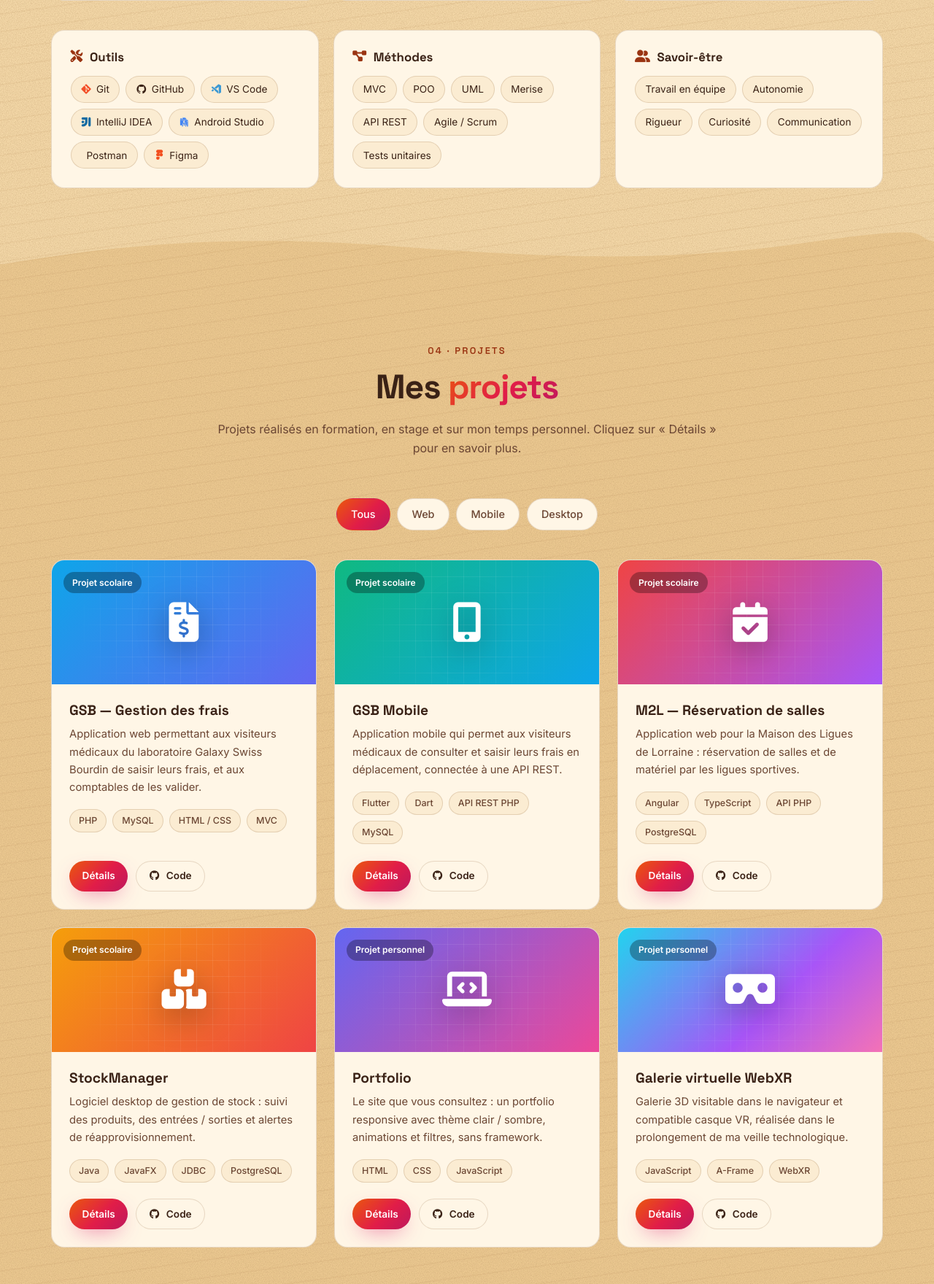
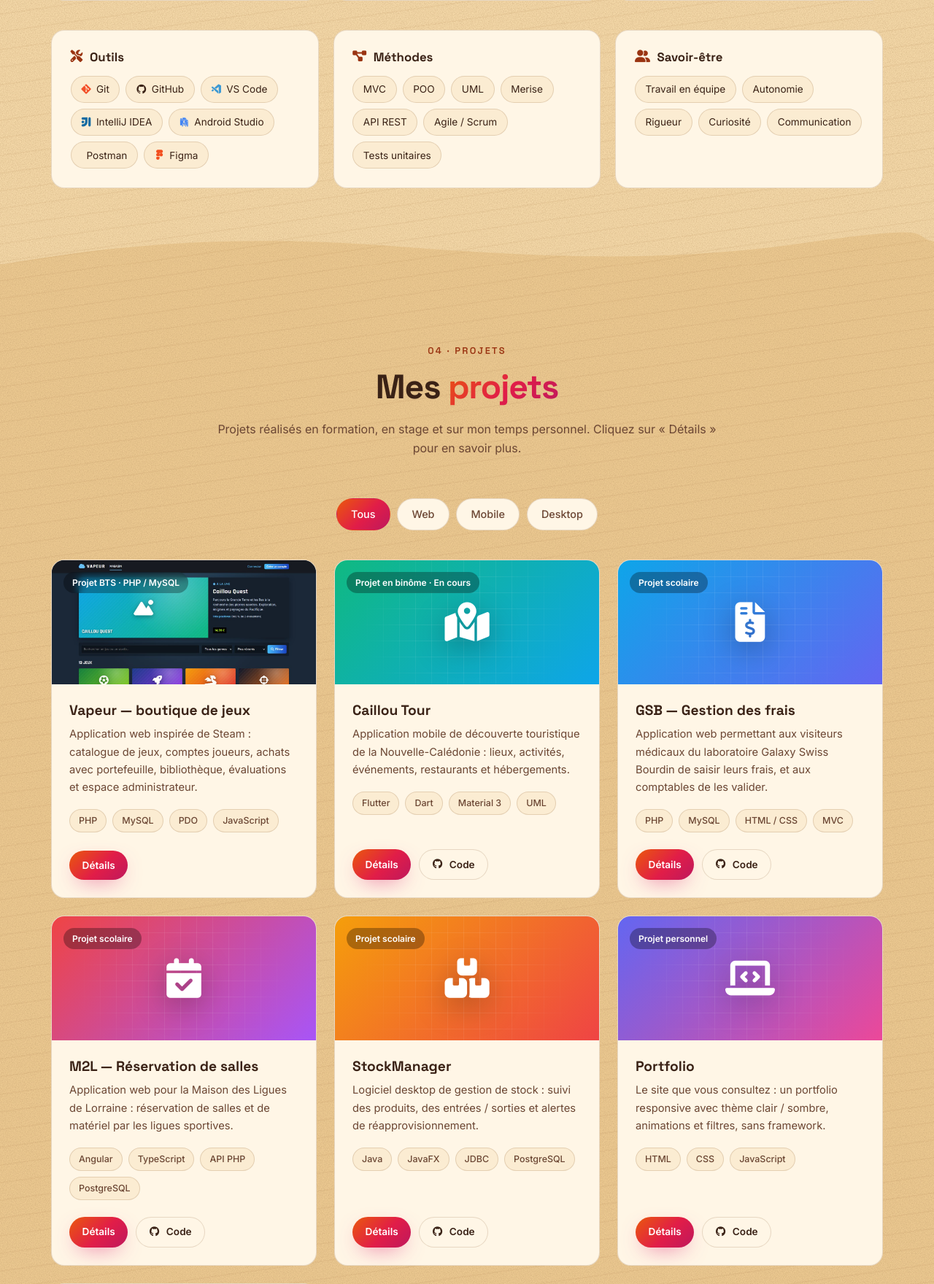
Before and after one commit to zixow/Projet_Portfolio, a PHP site: page / in a window 1280 px wide. Shown: the part 3930-5690 px from the top of the page at 73% size. Run offline with PHP 8.4, Linux system fonts and the light colour scheme; some libraries are stand-ins or nearby versions.

Commit message:
Ajout des projets Caillou Tour et Vapeur
- Caillou Tour : application mobile Flutter de découverte touristique
  de la Nouvelle-Calédonie (en binôme), avec les diagrammes UML
  (cas d'utilisation et classes) ; remplace l'exemple « GSB Mobile »
- Vapeur : boutique de jeux en PHP / MySQL inspirée de Steam,
  avec captures d'écran
- Galerie d'images dans le détail des projets
- Compteur de projets passé à 7

Co-Authored-By: Claude Opus 5.5 <noreply@anthropic.com>

```diff
--- a/css/style.css
+++ b/css/style.css
@@ -925,6 +925,19 @@ sup { font-size: 0.72em; line-height: 0; }
 .project-card__media--4 { background: linear-gradient(135deg, #f59e0b, #ef4444); }
 .project-card__media--5 { background: linear-gradient(135deg, #6366f1, #ec4899); }
 .project-card__media--6 { background: linear-gradient(135deg, #22d3ee, #a855f7 60%, #f472b6); }
+/* Carte avec une vraie capture d'écran du projet */
+.project-card__media--photo { background: #1b2838; }
+.project-card__media--photo::before { display: none; }
+.project-card__media--photo img {
+  position: absolute;
+  inset: 0;
+  width: 100%;
+  height: 100%;
+  object-fit: cover;
+  object-position: top;
+  transition: transform 0.5s var(--ease);
+}
+.project-card:hover .project-card__media--photo img { transform: scale(1.05); }
 .project-card__type {
   position: absolute;
   top: 1rem;
--- a/index.html
+++ b/index.html
@@ -146,7 +146,7 @@
 
                 <div class="about__stats reveal">
                     <div class="stat"><span class="stat__number" data-count>9</span><span class="stat__label">Technologies</span></div>
-                    <div class="stat"><span class="stat__number" data-count>6</span><span class="stat__label">Projets réalisés</span></div>
+                    <div class="stat"><span class="stat__number" data-count>7</span><span class="stat__label">Projets réalisés</span></div>
                     <div class="stat"><span class="stat__number" data-count>2</span><span class="stat__label">Stages en entreprise</span></div>
                     <div class="stat"><span class="stat__number" data-count>4</span><span class="stat__label">Certifications</span></div>
                 </div>
@@ -366,6 +366,110 @@
             <!-- À MODIFIER : remplacez ces projets par les vôtres et ajoutez vos liens GitHub -->
             <div class="projects__grid">
 
+                <!-- Vapeur (projet réel) -->
+                <article class="card card--hover project-card tilt reveal" data-category="web">
+                    <div class="project-card__media project-card__media--photo">
+                        <img src="assets/projets/vapeur-magasin.jpg" alt="" loading="lazy">
+                        <span class="project-card__type">Projet BTS · PHP / MySQL</span>
+                    </div>
+                    <div class="project-card__body">
+                        <h3>Vapeur — boutique de jeux</h3>
+                        <p>Application web inspirée de Steam : catalogue de jeux, comptes joueurs, achats avec portefeuille, bibliothèque, évaluations et espace administrateur.</p>
+                        <ul class="tech-list"><li>PHP</li><li>MySQL</li><li>PDO</li><li>JavaScript</li></ul>
+                        <div class="project-card__actions">
+                            <button class="btn btn--small btn--primary" type="button" data-open-project>Détails</button>
+                        </div>
+                    </div>
+                    <template>
+                        <span class="modal__tag">Projet BTS · Web · PHP / MySQL</span>
+                        <h3>Vapeur — boutique de jeux inspirée de Steam</h3>
+                        <p>Application web de vente de jeux vidéo : les joueurs créent un compte, achètent des jeux avec leur portefeuille (argent fictif), les retrouvent dans leur bibliothèque et les évaluent. Un administrateur gère le catalogue.</p>
+                        <div class="modal__gallery">
+                            <figure>
+                                <a href="assets/projets/vapeur-magasin.jpg" target="_blank" rel="noopener"><img src="assets/projets/vapeur-magasin.jpg" alt="Page du magasin de Vapeur" loading="lazy"></a>
+                                <figcaption>Le magasin</figcaption>
+                            </figure>
+                            <figure>
+                                <a href="assets/projets/vapeur-fiche-jeu.jpg" target="_blank" rel="noopener"><img src="assets/projets/vapeur-fiche-jeu.jpg" alt="Fiche d'un jeu avec ses évaluations" loading="lazy"></a>
+                                <figcaption>Fiche d'un jeu et évaluations</figcaption>
+                            </figure>
+                        </div>
+                        <h4>Fonctionnalités</h4>
+                        <ul>
+                            <li>Catalogue avec recherche, filtre par genre et tri (prix, date, évaluations)</li>
+                            <li>Inscription et connexion par pseudo ou e-mail</li>
+                            <li>Achat d'un jeu débité du portefeuille, puis ajout à la bibliothèque</li>
+                            <li>Évaluations « recommandé / non recommandé » comme sur Steam</li>
+                            <li>Espace administrateur : statistiques des ventes et gestion des jeux (ajout, modification, suppression)</li>
+                        </ul>
+                        <h4>Base de données</h4>
+                        <ul>
+                            <li>5 tables : utilisateur, genre, jeu, bibliothèque et avis</li>
+                            <li>Clés étrangères, clé primaire composée, contraintes UNIQUE et CHECK</li>
+                            <li>Achat réalisé dans une transaction SQL : débit et ajout réussissent ensemble ou pas du tout</li>
+                        </ul>
+                        <h4>Sécurité</h4>
+                        <ul>
+                            <li>Requêtes préparées PDO contre les injections SQL</li>
+                            <li>Mots de passe hachés avec password_hash (bcrypt)</li>
+                            <li>Protection contre les failles XSS et CSRF, contrôle des rôles</li>
+                        </ul>
+                        <div class="tags"><span>PHP</span><span>MySQL</span><span>PDO</span><span>HTML</span><span>CSS</span><span>JavaScript</span><span>Git</span></div>
+                    </template>
+                </article>
+
+                <!-- Caillou Tour (projet réel) -->
+                <article class="card card--hover project-card tilt reveal" data-category="mobile">
+                    <div class="project-card__media project-card__media--2">
+                        <i class="fa-solid fa-map-location-dot" aria-hidden="true"></i>
+                        <span class="project-card__type">Projet en binôme · En cours</span>
+                    </div>
+                    <div class="project-card__body">
+                        <h3>Caillou Tour</h3>
+                        <p>Application mobile de découverte touristique de la Nouvelle-Calédonie : lieux, activités, événements, restaurants et hébergements.</p>
+                        <ul class="tech-list"><li>Flutter</li><li>Dart</li><li>Material 3</li><li>UML</li></ul>
+                        <div class="project-card__actions">
+                            <button class="btn btn--small btn--primary" type="button" data-open-project>Détails</button>
+                            <a href="https://github.com/zixow/POO_nathan_weinim" class="btn btn--small btn--ghost" target="_blank" rel="noopener"><i class="fa-brands fa-github"></i> Code</a>
+                        </div>
+                    </div>
+                    <template>
+                        <span class="modal__tag">Projet scolaire en binôme · Mobile · En cours</span>
+                        <h3>Caillou Tour</h3>
+                        <p>Application mobile pour un office du tourisme : elle aide les visiteurs à découvrir la Nouvelle-Calédonie (lieux touristiques, activités, événements, restaurants et hébergements).</p>
+                        <h4>Conception (UML)</h4>
+                        <ul>
+                            <li>Diagramme de cas d'utilisation avec trois acteurs : visiteur, membre et administrateur</li>
+                            <li>Diagramme de classes : utilisateurs, lieux, catégories, activités, événements, restaurants, hébergements et favoris</li>
+                        </ul>
+                        <div class="modal__gallery">
+                            <figure>
+                                <a href="assets/projets/caillou-tour-cas-utilisation.jpg" target="_blank" rel="noopener"><img src="assets/projets/caillou-tour-cas-utilisation.jpg" alt="Diagramme de cas d'utilisation de Caillou Tour" loading="lazy"></a>
+                                <figcaption>Cas d'utilisation</figcaption>
+                            </figure>
+                            <figure>
+                                <a href="assets/projets/caillou-tour-classes.jpg" target="_blank" rel="noopener"><img src="assets/projets/caillou-tour-classes.jpg" alt="Diagramme de classes de Caillou Tour" loading="lazy"></a>
+                                <figcaption>Diagramme de classes</figcaption>
+                            </figure>
+                        </div>
+                        <h4>Fonctionnalités réalisées</h4>
+                        <ul>
+                            <li>Navigation par onglets (Accueil, Hôtels, Commentaires) avec la barre de navigation Material 3</li>
+                            <li>Page d'accueil avec barre de recherche</li>
+                            <li>Écran de connexion avec validation des champs</li>
+                            <li>Création de compte : pseudo, e-mail vérifié par expression régulière, mot de passe et confirmation</li>
+                        </ul>
+                        <h4>Prochaines étapes</h4>
+                        <ul>
+                            <li>Fiches des lieux, activités et événements</li>
+                            <li>Favoris et affichage sur une carte</li>
+                            <li>Comptes enregistrés dans une base de données via une API</li>
+                            <li>Espace administrateur pour gérer le contenu</li>
+                        </ul>
+                        <div class="tags"><span>Flutter</span><span>Dart</span><span>Material 3</span><span>UML</span><span>Git</span></div>
+                    </template>
+                </article>
+
                 <!-- Projet 1 -->
                 <article class="card card--hover project-card tilt reveal" data-category="web">
                     <div class="project-card__media project-card__media--1">
@@ -399,41 +503,6 @@
                             <li>Sécurisation : requêtes préparées, hachage des mots de passe, contrôle des sessions</li>
                         </ul>
                         <div class="tags"><span>PHP</span><span>MySQL</span><span>HTML</span><span>CSS</span><span>Git</span></div>
-                    </template>
-                </article>
-
-                <!-- Projet 2 -->
-                <article class="card card--hover project-card tilt reveal" data-category="mobile">
-                    <div class="project-card__media project-card__media--2">
-                        <i class="fa-solid fa-mobile-screen-button" aria-hidden="true"></i>
-                        <span class="project-card__type">Projet scolaire</span>
-                    </div>
-                    <div class="project-card__body">
-                        <h3>GSB Mobile</h3>
-                        <p>Application mobile qui permet aux visiteurs médicaux de consulter et saisir leurs frais en déplacement, connectée à une API REST.</p>
-                        <ul class="tech-list"><li>Flutter</li><li>Dart</li><li>API REST PHP</li><li>MySQL</li></ul>
-                        <div class="project-card__actions">
-                            <button class="btn btn--small btn--primary" type="button" data-open-project>Détails</button>
-                            <a href="https://github.com/" class="btn btn--small btn--ghost" target="_blank" rel="noopener"><i class="fa-brands fa-github"></i> Code</a>
-                        </div>
-                    </div>
-                    <template>
-                        <span class="modal__tag">Projet scolaire · Mobile</span>
-                        <h3>GSB Mobile</h3>
-                        <p>Déclinaison mobile de l'application GSB pour les visiteurs médicaux qui travaillent sur le terrain.</p>
-                        <h4>Fonctionnalités</h4>
-                        <ul>
-                            <li>Connexion sécurisée par jeton auprès de l'API</li>
-                            <li>Consultation de l'historique des fiches de frais</li>
-                            <li>Ajout de frais avec photo du justificatif</li>
-                        </ul>
-                        <h4>Compétences mobilisées</h4>
-                        <ul>
-                            <li>Développement d'une interface mobile avec les widgets Flutter</li>
-                            <li>Création d'une API REST en PHP renvoyant du JSON</li>
-                            <li>Gestion des requêtes HTTP asynchrones en Dart</li>
-                        </ul>
-                        <div class="tags"><span>Flutter</span><span>Dart</span><span>PHP</span><span>JSON</span></div>
                     </template>
                 </article>
 
```
Also changed, not shown: other parts of css/style.css (+29 -0 lines), assets/projets/caillou-tour-cas-utilisation.jpg (added), assets/projets/caillou-tour-classes.jpg (added), assets/projets/vapeur-fiche-jeu.jpg (added), assets/projets/vapeur-magasin.jpg (added).
